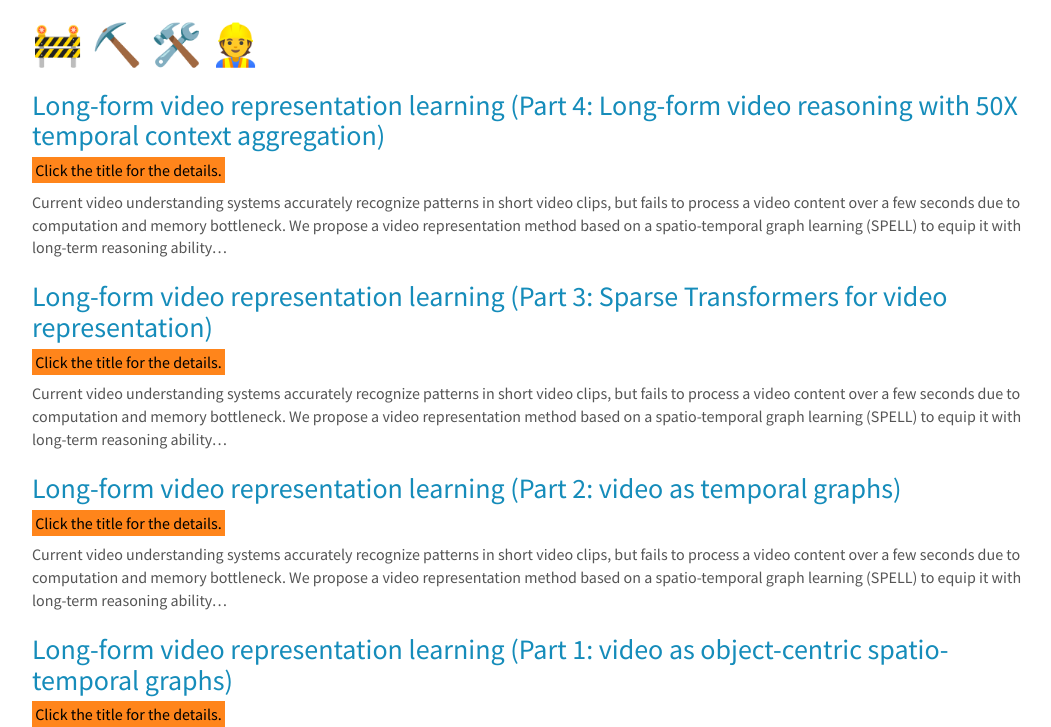
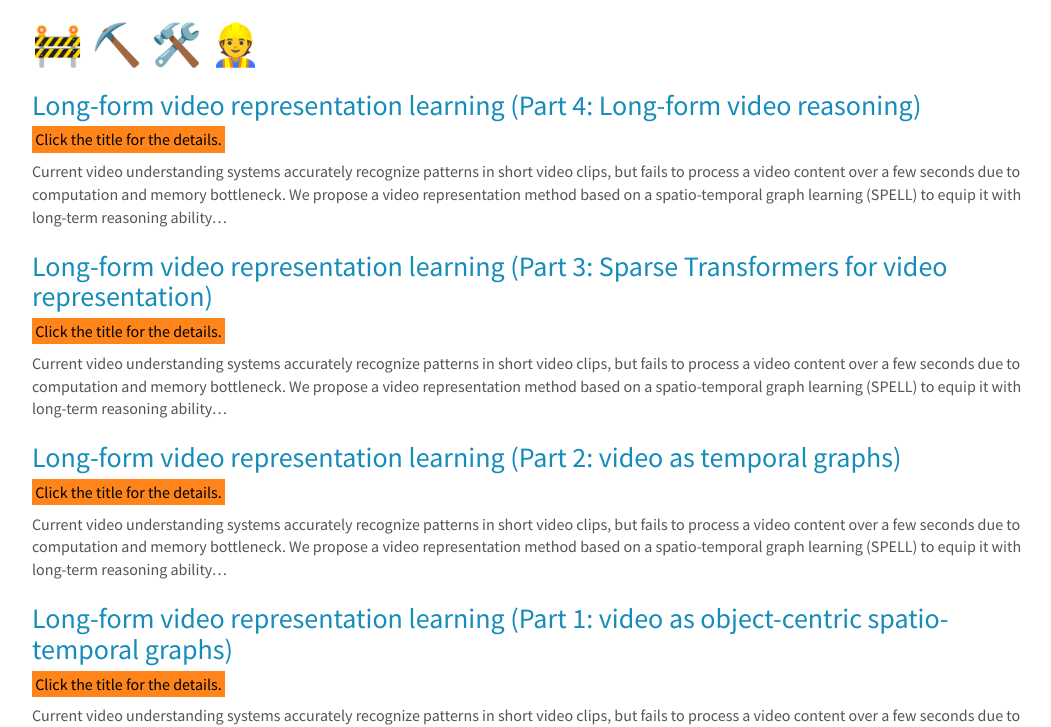
Before and after one commit to intelailabpage/intelailabpage.github.io, a Jekyll site: the page built from _pages/allblogs.md, in a window 1280 px wide and 900 px high, scrolled down 437 px, cut to the strip 173-900 px from the top of the window. Shown: the whole strip, without its empty margins (108-1159 px from the left). Built offline with Jekyll 4.4.1, drawn with Linux system fonts in a browser that asks for light colours; nearby versions of some CDN libraries; comment, search, counter and statistics services are not loaded.

Commit message:
Update 2024-04-16-longformvideoseries-part4.md

```diff
--- a/_posts/2024-04-16-longformvideoseries-part4.md
+++ b/_posts/2024-04-16-longformvideoseries-part4.md
@@ -1,6 +1,6 @@
 ---
 layout: post
-title: "Long-form video representation learning (Part 4: Long-form video reasoning with 50X temporal context aggregation)"
+title: "Long-form video representation learning (Part 4: Long-form video reasoning)"
 date: 2024-04-16
 permalink: /2024/04/16/longformvideoseries-part4.html
 author: <a href="https://subarnatripathi.github.io/"> Subarna Tripathi </a>
```
